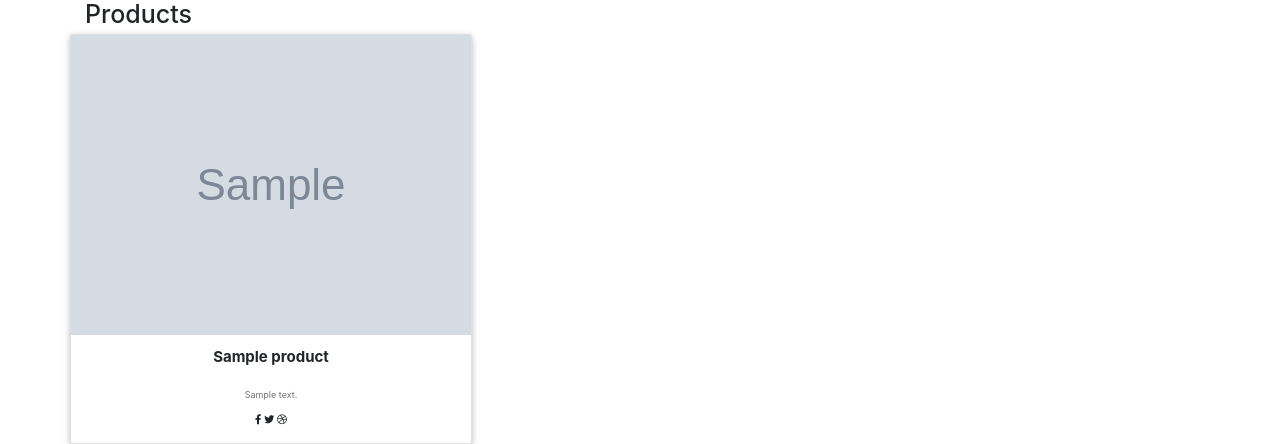
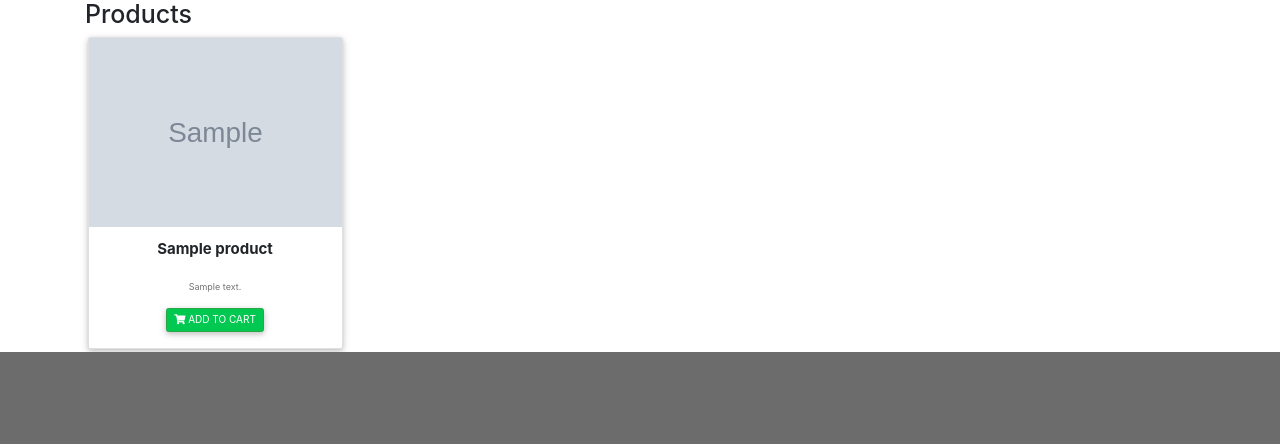
Before and after one commit to newtonkiragu/zohari, a Django app: page / in a window 1280 px wide. Shown: the part 1074-1518 px from the top of the page. After the commit the page ends 1426 px from the top, so only its background shows below. Run offline with Django 3.2, Linux system fonts and the light colour scheme; tables that the repository leaves empty hold one stand-in row (values such as "Sample post"); grey boxes marked "Sample" are stand-in pictures; some libraries are stand-ins or nearby versions.

Commit message:
ui changes on landing page --WIP

```diff
--- a/supply/templates/product/index.html
+++ b/supply/templates/product/index.html
@@ -7,13 +7,14 @@
 
     <div class="row" >
         {% for product in object_list %}
+            <div class="col-md-4 col-sm-12 col-lg-3 m-1">
                 <!-- Card Regular -->
                 <div class="card card-cascade">
 
                   <!-- Card image -->
                   <div class="view view-cascade overlay">
                     <img class="card-img-top" src="/media/{{ product.images }}" alt="{{ product.item_name }}">
-                <a>
+                    <a href="product/{{ product.slug }}">
                       <div class="mask rgba-white-slight"></div>
                     </a>
                   </div>
@@ -30,15 +31,11 @@
                         {{ product.item_description }}
                     </p>
 
-                <!-- Facebook -->
-                <a type="button" class="btn-floating btn-small btn-fb"><i class="fab fa-facebook-f"></i></a>
-                <!-- Twitter -->
-                <a type="button" class="btn-floating btn-small btn-tw"><i class="fab fa-twitter"></i></a>
-                <!-- Google + -->
-                <a type="button" class="btn-floating btn-small btn-dribbble"><i class="fab fa-dribbble"></i></a>
+                  <a href="cart/{{ product.slug }}" class="btn btn-success"><i class="fas fa-shopping-cart"></i> Add to Cart</a>
 
                   </div>
 
+                </div>
             </div>
             <!-- Card Regular -->
         {% endfor %}
```
Lines whose indentation alone changed are shown as unchanged.
